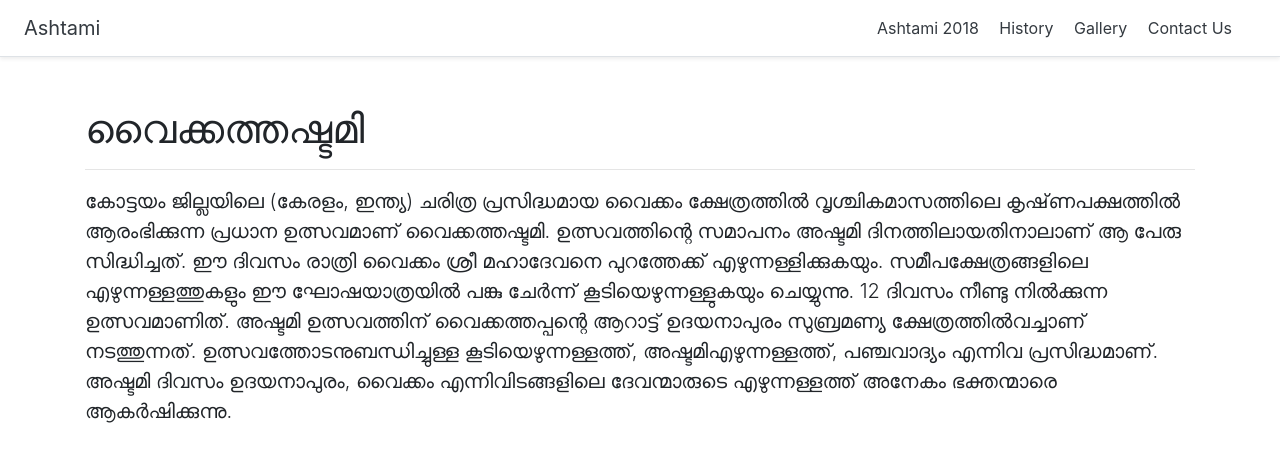
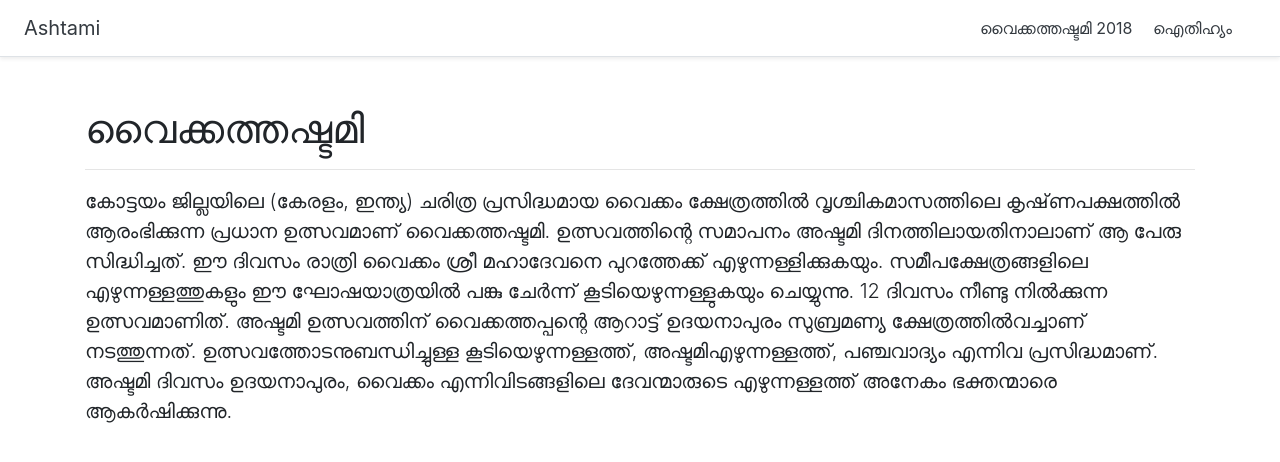
Before and after one commit to anuraj/ashtami.online, a Jekyll site: the page built from index.html, in a window 1280 px wide. Shown: the top 462 px of the page. Built offline with Jekyll 4.4.1, drawn with Linux system fonts in a browser that asks for light colours.

Commit message:
label changed to Malayalam

```diff
--- a/_layouts/default.html
+++ b/_layouts/default.html
@@ -20,10 +20,8 @@
         <h5 class="my-0 mr-md-auto font-weight-normal">
             <a class="text-dark" href="/">Ashtami</a></h5>
         <nav class="my-2 my-md-0 mr-md-3">
-            <a class="p-2 text-dark" href="/ashtami2018">Ashtami 2018</a>
-            <a class="p-2 text-dark" href="/history">History</a>
-            <a class="p-2 text-dark" href="/gallery">Gallery</a>
-            <a class="p-2 text-dark" href="/contactus">Contact Us</a>
+            <a class="p-2 text-dark" href="/ashtami2018">വൈക്കത്തഷ്ടമി 2018</a>
+            <a class="p-2 text-dark" href="/history">ഐതിഹ്യം</a>
         </nav>
     </div>
 
```
